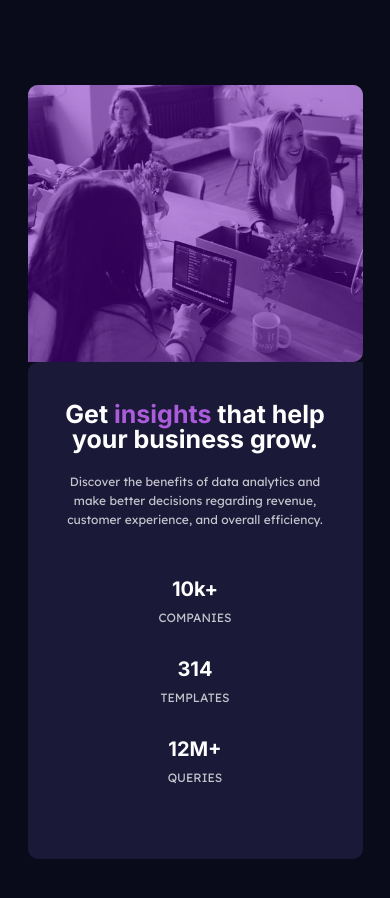
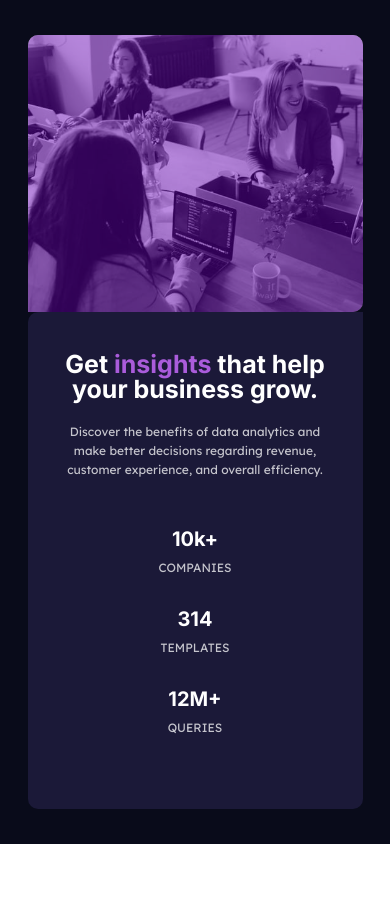
Before and after one commit to HIT2k1/Stats-preview-card-component-, a plain HTML site: page index.html in a window 390 px wide. Drawn offline with Linux system fonts and the light colour scheme.

Commit message:
Add files via upload

```diff
--- a/style.scss
+++ b/style.scss
@@ -36,10 +36,12 @@ img {
 .insight {
     background-color: $main-background;
     width: 100%;
+    height: 100vh;
+    display: flex;
+    align-items: center;
     &__container {
-        max-width: 1440px;
+        max-width: 1111px;
         margin: 0 auto;
-        padding: 10% 11.11%;
         display: flex;
     }
     &__content, &__image {
@@ -106,11 +108,9 @@ img {
 @media only screen and (max-width: 1200px) {
     .insight {
         &__container {
-            max-width: 1024px;
-            padding: 5% 6%;
-        }
-        &__content {
-            padding: 8rem 5rem 6.5rem;
+            padding-left: 3rem;
+            padding-right: 3rem;
+
         }
         &__title {
             font-size: 2.5rem;
@@ -135,9 +135,6 @@ img {
 // Tablet
 @media only screen and (max-width: 768px) {
     .insight {
-        &__container {
-            max-width: 768px;
-        }
         &__content {
             padding: 6rem 3rem 4.5rem;
         }
```
Also changed, not shown: style.css, 1 other file.
